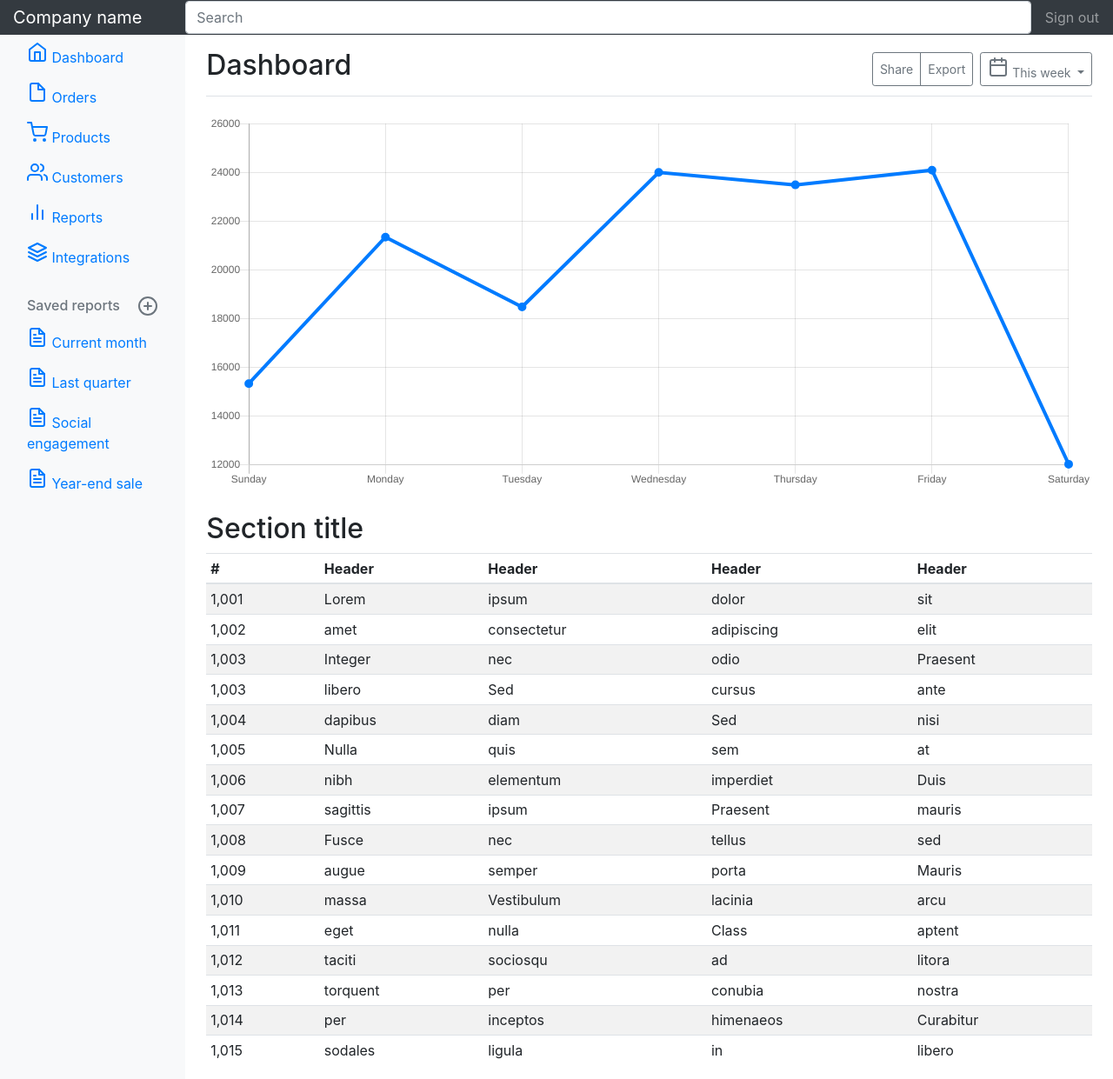
After one commit to Pamchik/Stock, a Django app: template Stock/mainapp/templates/ddd.html in a window 1280 px wide. The commit adds this page. Shown: the whole page at 87% size. Run offline with Django 3.2, Linux system fonts and the light colour scheme; the template is opened without the code that fills it, so the values that code supplies are empty; some libraries are stand-ins or nearby versions.

Commit message:
HTMLs update

```diff
--- /dev/null
+++ b/Stock/mainapp/templates/ddd.html
@@ -0,0 +1,317 @@
+
+<!DOCTYPE html>
+<html lang="en">
+  <head>
+    <meta charset="utf-8">
+    <meta name="viewport" content="width=device-width, initial-scale=1, shrink-to-fit=no">
+    <meta name="description" content="Пример на bootstrap 4: Базовая панель администратора с фиксированной боковой панелью и навигационной панелью. Версия v4.0.0">
+    <meta name="author" content="">
+    <link rel="icon" href="../../../../favicon.ico">
+
+    <title>Панель администратора | Dashboard Template for Bootstrap (BS 4.0)</title>
+
+    <!-- Bootstrap core CSS -->
+<link rel="stylesheet" href="https://maxcdn.bootstrapcdn.com/bootstrap/4.0.0/css/bootstrap.min.css" integrity="sha384-Gn5384xqQ1aoWXA+058RXPxPg6fy4IWvTNh0E263XmFcJlSAwiGgFAW/dAiS6JXm" crossorigin="anonymous">
+    <!-- Custom styles for this template -->
+    <link href="dashboard.css" rel="stylesheet">
+  </head>
+
+  <body>
+<!-- Global site tag (gtag.js) - Google Analytics -->
+<script async src="https://www.googletagmanager.com/gtag/js?id=UA-4481610-59"></script>
+<script>
+  window.dataLayer = window.dataLayer || [];
+  function gtag(){dataLayer.push(arguments);}
+  gtag('js', new Date());
+
+  gtag('config', 'UA-4481610-59');
+</script>
+
+<!-- Yandex.Metrika counter --> <script type="text/javascript" > (function(m,e,t,r,i,k,a){m[i]=m[i]||function(){(m[i].a=m[i].a||[]).push(arguments)}; m[i].l=1*new Date();k=e.createElement(t),a=e.getElementsByTagName(t)[0],k.async=1,k.src=r,a.parentNode.insertBefore(k,a)}) (window, document, "script", "https://mc.yandex.ru/metrika/tag.js", "ym"); ym(39705265, "init", { clickmap:true, trackLinks:true, accurateTrackBounce:true }); </script> <noscript><div><img src="https://mc.yandex.ru/watch/39705265" style="position:absolute; left:-9999px;" alt="" /></div></noscript> <!-- /Yandex.Metrika counter -->
+<!-- Yandex.RTB --> <script>window.yaContextCb=window.yaContextCb||[]</script><script src="https://yandex.ru/ads/system/context.js" async></script>
+
+<script async src="https://pagead2.googlesyndication.com/pagead/js/adsbygoogle.js?client=ca-pub-8588635311388465" crossorigin="anonymous"></script>
+
+    <nav class="navbar navbar-dark sticky-top bg-dark flex-md-nowrap p-0">
+      <a class="navbar-brand col-sm-3 col-md-2 mr-0" href="#">Company name</a>
+      <input class="form-control form-control-dark w-100" type="text" placeholder="Search" aria-label="Search">
+      <ul class="navbar-nav px-3">
+        <li class="nav-item text-nowrap">
+          <a class="nav-link" href="#">Sign out</a>
+        </li>
+      </ul>
+    </nav>
+
+    <div class="container-fluid">
+      <div class="row">
+        <nav class="col-md-2 d-none d-md-block bg-light sidebar">
+          <div class="sidebar-sticky">
+            <ul class="nav flex-column">
+              <li class="nav-item">
+                <a class="nav-link active" href="#">
+                  <span data-feather="home"></span>
+                  Dashboard <span class="sr-only">(current)</span>
+                </a>
+              </li>
+              <li class="nav-item">
+                <a class="nav-link" href="#">
+                  <span data-feather="file"></span>
+                  Orders
+                </a>
+              </li>
+              <li class="nav-item">
+                <a class="nav-link" href="#">
+                  <span data-feather="shopping-cart"></span>
+                  Products
+                </a>
+              </li>
+              <li class="nav-item">
+                <a class="nav-link" href="#">
+                  <span data-feather="users"></span>
+                  Customers
+                </a>
+              </li>
+              <li class="nav-item">
+                <a class="nav-link" href="#">
+                  <span data-feather="bar-chart-2"></span>
+                  Reports
+                </a>
+              </li>
+              <li class="nav-item">
+                <a class="nav-link" href="#">
+                  <span data-feather="layers"></span>
+                  Integrations
+                </a>
+              </li>
+            </ul>
+
+            <h6 class="sidebar-heading d-flex justify-content-between align-items-center px-3 mt-4 mb-1 text-muted">
+              <span>Saved reports</span>
+              <a class="d-flex align-items-center text-muted" href="#">
+                <span data-feather="plus-circle"></span>
+              </a>
+            </h6>
+            <ul class="nav flex-column mb-2">
+              <li class="nav-item">
+                <a class="nav-link" href="#">
+                  <span data-feather="file-text"></span>
+                  Current month
+                </a>
+              </li>
+              <li class="nav-item">
+                <a class="nav-link" href="#">
+                  <span data-feather="file-text"></span>
+                  Last quarter
+                </a>
+              </li>
+              <li class="nav-item">
+                <a class="nav-link" href="#">
+                  <span data-feather="file-text"></span>
+                  Social engagement
+                </a>
+              </li>
+              <li class="nav-item">
+                <a class="nav-link" href="#">
+                  <span data-feather="file-text"></span>
+                  Year-end sale
+                </a>
+              </li>
+            </ul>
+          </div>
+        </nav>
+
+        <main role="main" class="col-md-9 ml-sm-auto col-lg-10 pt-3 px-4">
+          <div class="d-flex justify-content-between flex-wrap flex-md-nowrap align-items-center pb-2 mb-3 border-bottom">
+            <h1 class="h2">Dashboard</h1>
+            <div class="btn-toolbar mb-2 mb-md-0">
+              <div class="btn-group mr-2">
+                <button class="btn btn-sm btn-outline-secondary">Share</button>
+                <button class="btn btn-sm btn-outline-secondary">Export</button>
+              </div>
+              <button class="btn btn-sm btn-outline-secondary dropdown-toggle">
+                <span data-feather="calendar"></span>
+                This week
+              </button>
+            </div>
+          </div>
+
+          <canvas class="my-4" id="myChart" width="900" height="380"></canvas>
+
+          <h2>Section title</h2>
+          <div class="table-responsive">
+            <table class="table table-striped table-sm">
+              <thead>
+                <tr>
+                  <th>#</th>
+                  <th>Header</th>
+                  <th>Header</th>
+                  <th>Header</th>
+                  <th>Header</th>
+                </tr>
+              </thead>
+              <tbody>
+                <tr>
+                  <td>1,001</td>
+                  <td>Lorem</td>
+                  <td>ipsum</td>
+                  <td>dolor</td>
+                  <td>sit</td>
+                </tr>
+                <tr>
+                  <td>1,002</td>
+                  <td>amet</td>
+                  <td>consectetur</td>
+                  <td>adipiscing</td>
+                  <td>elit</td>
+                </tr>
+                <tr>
+                  <td>1,003</td>
+                  <td>Integer</td>
+                  <td>nec</td>
+                  <td>odio</td>
+                  <td>Praesent</td>
+                </tr>
+                <tr>
+                  <td>1,003</td>
+                  <td>libero</td>
+                  <td>Sed</td>
+                  <td>cursus</td>
+                  <td>ante</td>
+                </tr>
+                <tr>
+                  <td>1,004</td>
+                  <td>dapibus</td>
+                  <td>diam</td>
+                  <td>Sed</td>
+                  <td>nisi</td>
+                </tr>
+                <tr>
+                  <td>1,005</td>
+                  <td>Nulla</td>
+                  <td>quis</td>
+                  <td>sem</td>
+                  <td>at</td>
+                </tr>
+                <tr>
+                  <td>1,006</td>
+                  <td>nibh</td>
+                  <td>elementum</td>
+                  <td>imperdiet</td>
+                  <td>Duis</td>
+                </tr>
+                <tr>
+                  <td>1,007</td>
+                  <td>sagittis</td>
+                  <td>ipsum</td>
+                  <td>Praesent</td>
+                  <td>mauris</td>
+                </tr>
+                <tr>
+                  <td>1,008</td>
+                  <td>Fusce</td>
+                  <td>nec</td>
+                  <td>tellus</td>
+                  <td>sed</td>
+                </tr>
+                <tr>
+                  <td>1,009</td>
+                  <td>augue</td>
+                  <td>semper</td>
+                  <td>porta</td>
+                  <td>Mauris</td>
+                </tr>
+                <tr>
+                  <td>1,010</td>
+                  <td>massa</td>
+                  <td>Vestibulum</td>
+                  <td>lacinia</td>
+                  <td>arcu</td>
+                </tr>
+                <tr>
+                  <td>1,011</td>
+                  <td>eget</td>
+                  <td>nulla</td>
+                  <td>Class</td>
+                  <td>aptent</td>
+                </tr>
+                <tr>
+                  <td>1,012</td>
+                  <td>taciti</td>
+                  <td>sociosqu</td>
+                  <td>ad</td>
+                  <td>litora</td>
+                </tr>
+                <tr>
+                  <td>1,013</td>
+                  <td>torquent</td>
+                  <td>per</td>
+                  <td>conubia</td>
+                  <td>nostra</td>
+                </tr>
+                <tr>
+                  <td>1,014</td>
+                  <td>per</td>
+                  <td>inceptos</td>
+                  <td>himenaeos</td>
+                  <td>Curabitur</td>
+                </tr>
+                <tr>
+                  <td>1,015</td>
+                  <td>sodales</td>
+                  <td>ligula</td>
+                  <td>in</td>
+                  <td>libero</td>
+                </tr>
+              </tbody>
+            </table>
+          </div>
+        </main>
+      </div>
+    </div>
+
+    <!-- Bootstrap core JavaScript
+    ================================================== -->
+    <!-- Placed at the end of the document so the pages load faster -->
+<script src="https://code.jquery.com/jquery-3.2.1.slim.min.js" integrity="sha384-KJ3o2DKtIkvYIK3UENzmM7KCkRr/rE9/Qpg6aAZGJwFDMVNA/GpGFF93hXpG5KkN" crossorigin="anonymous"></script>
+<script src="https://cdnjs.cloudflare.com/ajax/libs/popper.js/1.12.9/umd/popper.min.js" integrity="sha384-ApNbgh9B+Y1QKtv3Rn7W3mgPxhU9K/ScQsAP7hUibX39j7fakFPskvXusvfa0b4Q" crossorigin="anonymous"></script>
+<script src="https://maxcdn.bootstrapcdn.com/bootstrap/4.0.0/js/bootstrap.min.js" integrity="sha384-JZR6Spejh4U02d8jOt6vLEHfe/JQGiRRSQQxSfFWpi1MquVdAyjUar5+76PVCmYl" crossorigin="anonymous"></script>
+
+    <!-- Icons -->
+    <script src="https://unpkg.com/feather-icons/dist/feather.min.js"></script>
+    <script>
+      feather.replace()
+    </script>
+
+    <!-- Graphs -->
+    <script src="https://cdnjs.cloudflare.com/ajax/libs/Chart.js/2.7.1/Chart.min.js"></script>
+    <script>
+      var ctx = document.getElementById("myChart");
+      var myChart = new Chart(ctx, {
+        type: 'line',
+        data: {
+          labels: ["Sunday", "Monday", "Tuesday", "Wednesday", "Thursday", "Friday", "Saturday"],
+          datasets: [{
+            data: [15339, 21345, 18483, 24003, 23489, 24092, 12034],
+            lineTension: 0,
+            backgroundColor: 'transparent',
+            borderColor: '#007bff',
+            borderWidth: 4,
+            pointBackgroundColor: '#007bff'
+          }]
+        },
+        options: {
+          scales: {
+            yAxes: [{
+              ticks: {
+                beginAtZero: false
+              }
+            }]
+          },
+          legend: {
+            display: false,
+          }
+        }
+      });
+    </script>
+  </body>
+</html>
```
Also changed, not shown: Stock/mainapp/templates/base_full.html (+36 -39 lines).
